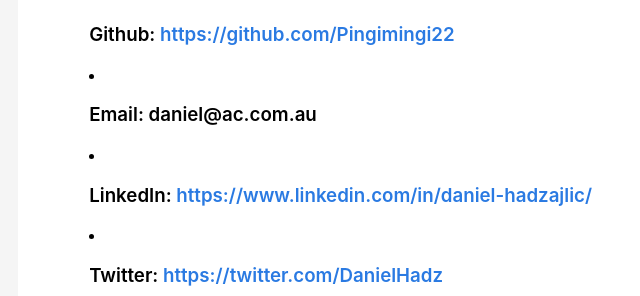
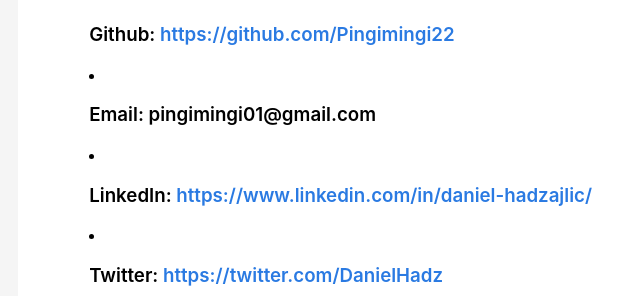
Before and after one commit to Pingimingi22/Pingimingi22.github.io, a Jekyll site: the page built from Contact.md, in a window 1280 px wide. Shown: the part 374-670 px from the top of the page, without its empty margins (310-950 px from the left). Built offline with Jekyll 4.4.1, drawn with Linux system fonts in a browser that asks for light colours.

Commit message:
Updated email on contacts page.

```diff
--- a/Contact.md
+++ b/Contact.md
@@ -4,5 +4,5 @@
 
 github: https://github.com/Pingimingi22
 discord: Abracadaniel#1025
-email: daniel@ac.com.au
+email: pingimingi01@gmail.com
 ---
```
